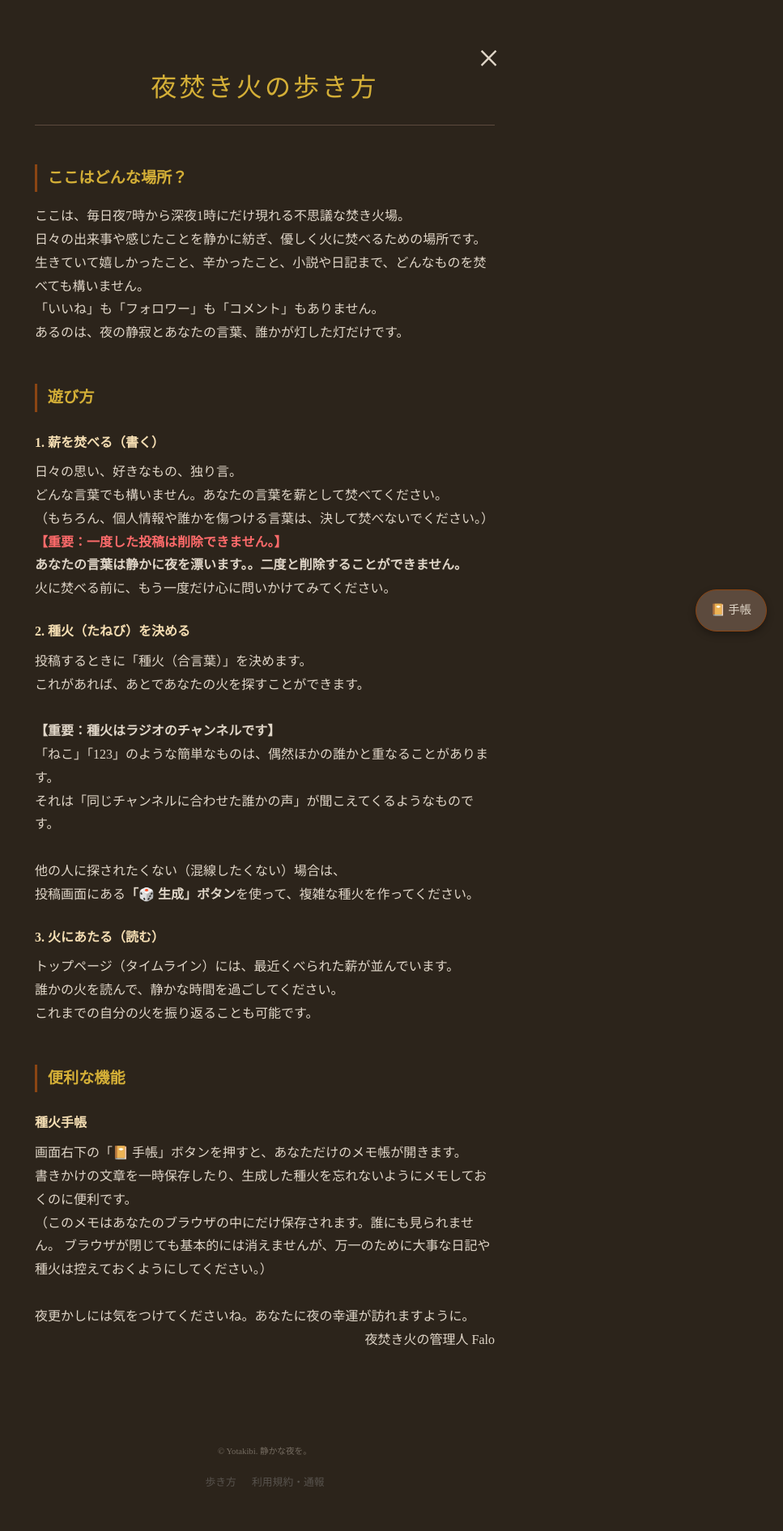
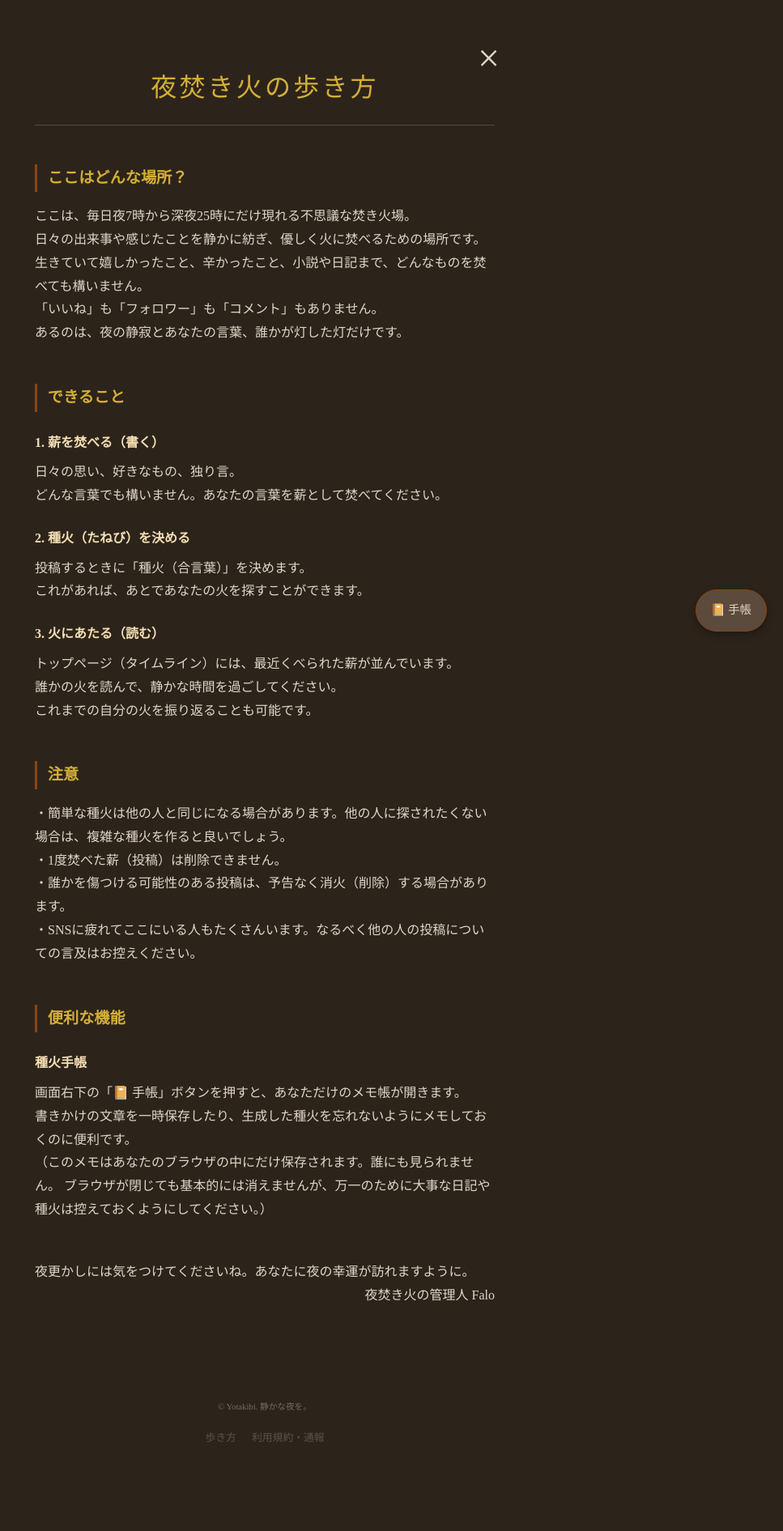
Before and after one commit to karaagenomuranaoya/yotakibi, a Flask app: page /manual in a window 1280 px wide. Shown: the whole page at 81% size, without its empty margins (313-1280 px from the left). After the commit the page ends 1781 px from the top, so only its background shows below. Run offline with Flask 3, Linux system fonts and the light colour scheme.

Commit message:
manual wording

```diff
--- a/app/templates/manual.html
+++ b/app/templates/manual.html
@@ -9,7 +9,7 @@
     <div class="manual-section">
         <h2>ここはどんな場所？</h2>
         <p>
-            ここは、毎日夜7時から深夜1時にだけ現れる不思議な焚き火場。<br>
+            ここは、毎日夜7時から深夜25時にだけ現れる不思議な焚き火場。<br>
             日々の出来事や感じたことを静かに紡ぎ、優しく火に焚べるための場所です。<br>
             生きていて嬉しかったこと、辛かったこと、小説や日記まで、どんなものを焚べても構いません。<br>
             「いいね」も「フォロワー」も「コメント」もありません。<br>
@@ -18,29 +18,17 @@
     </div>
 
     <div class="manual-section">
-        <h2>遊び方</h2>
+        <h2>できること</h2>
         <h3>1. 薪を焚べる（書く）</h3>
         <p>
             日々の思い、好きなもの、独り言。<br>
             どんな言葉でも構いません。あなたの言葉を薪として焚べてください。<br>
-            （もちろん、個人情報や誰かを傷つける言葉は、決して焚べないでください。）
-            <br>
-            <strong style="color: #ff6b6b;">【重要：一度した投稿は削除できません。】</strong><br>
-            <strong>あなたの言葉は静かに夜を漂います。。二度と削除することができません。</strong><br>
-            火に焚べる前に、もう一度だけ心に問いかけてみてください。
         </p>
 
         <h3>2. 種火（たねび）を決める</h3>
         <p>
             投稿するときに「種火（合言葉）」を決めます。<br>
             これがあれば、あとであなたの火を探すことができます。<br>
-            <br>
-            <strong>【重要：種火はラジオのチャンネルです】</strong><br>
-            「ねこ」「123」のような簡単なものは、偶然ほかの誰かと重なることがあります。<br>
-            それは「同じチャンネルに合わせた誰かの声」が聞こえてくるようなものです。<br>
-            <br>
-            他の人に探されたくない（混線したくない）場合は、<br>
-            投稿画面にある<strong>「🎲 生成」ボタン</strong>を使って、複雑な種火を作ってください。
         </p>
 
         <h3>3. 火にあたる（読む）</h3>
@@ -52,16 +40,29 @@
     </div>
 
     <div class="manual-section">
+        <h2>注意</h2>
+        <p>
+            ・簡単な種火は他の人と同じになる場合があります。他の人に探されたくない場合は、複雑な種火を作ると良いでしょう。<br>
+            ・1度焚べた薪（投稿）は削除できません。<br>
+            ・誰かを傷つける可能性のある投稿は、予告なく消火（削除）する場合があります。<br>
+            ・SNSに疲れてここにいる人もたくさんいます。なるべく他の人の投稿についての言及はお控えください。
+        </p>
+    </div>
+
+    <div class="manual-section">
         <h2>便利な機能</h2>
         <h3>種火手帳</h3>
         <p>
             画面右下の「📔 手帳」ボタンを押すと、あなただけのメモ帳が開きます。<br>
             書きかけの文章を一時保存したり、生成した種火を忘れないようにメモしておくのに便利です。<br>
             （このメモはあなたのブラウザの中にだけ保存されます。誰にも見られません。
-            ブラウザが閉じても基本的には消えませんが、万一のために大事な日記や種火は控えておくようにしてください。）<br><br>
-            夜更かしには気をつけてくださいね。あなたに夜の幸運が訪れますように。<br>
-            <span class="author">夜焚き火の管理人 Falo</span>
+            ブラウザが閉じても基本的には消えませんが、万一のために大事な日記や種火は控えておくようにしてください。）
+
         </p>
+    </div>
+    <div class="manual-section">
+        夜更かしには気をつけてくださいね。あなたに夜の幸運が訪れますように。<br>
+        <span class="author">夜焚き火の管理人 Falo</span>
     </div>
 </div>
 <style>
```
